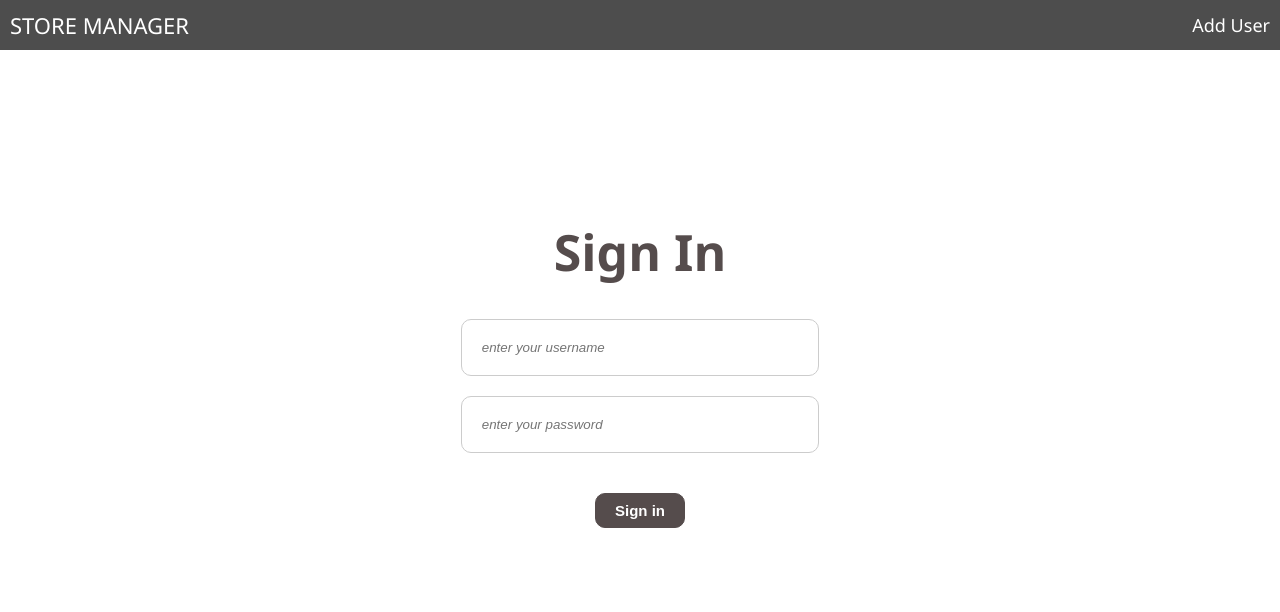
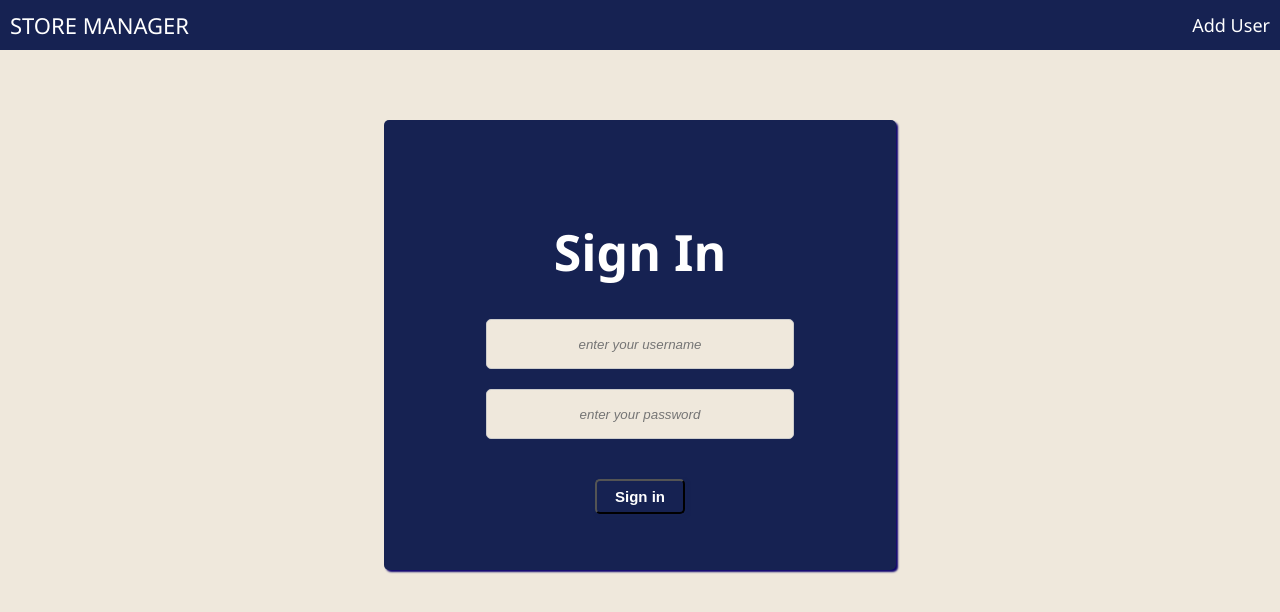
Before and after one commit to OreoluwaHelen/store-manager, a plain HTML site: page UI/index.html in a window 1280 px wide. Drawn offline with Linux system fonts and the light colour scheme.

Commit message:
(ch): Revam UI Again
-edited my UI pages

[(Finishes) #161412492]

```diff
--- a/UI/assets/css/createsales.css
+++ b/UI/assets/css/createsales.css
@@ -1,5 +1,8 @@
 body{
     margin: 0px;
+    background-color: ##efe8dc;
+    font-family: 'segoe ui';
+    color: #162252;
 }
 
 .addProduct{
@@ -27,7 +30,7 @@ th{
     height: 40px;
     font-weight: bold;
     font-size: 20px;
-    background-color:#505050;
+    background-color:#162252;
     color: #fff;
 }
 td{
@@ -90,6 +93,7 @@ button:hover{
 }
 #addBtn{
     cursor: pointer;
+    border-radius: 5px;
 }
 #addBtn:hover{
     background-color: #777;
@@ -104,7 +108,7 @@ button:hover{
 h1{
     text-align: center;
     padding: 50px;
-    color: rgb(14, 13, 13);
+
 }
 
 ::placeholder{
--- a/UI/assets/css/main.css
+++ b/UI/assets/css/main.css
@@ -1,46 +1,54 @@
 
+body{
+  margin: 0px auto;
+  font-family: 'segoe ui';
+  /* background-image: url('../images/imagee.jpg') no-repeat; */
+ background-color: #efe8dc;
+ background-size: contain;
+}
 
 .formGroup{
     margin: 70px auto;
-    /* border: 1px solid #ccc; */
     width: 40%;
     text-align: center;
     height: 450px;
     padding-top: 5%;
-    border-radius: 10px
-
-
+    border-radius: 5px;
+    background-color:#162252 ;
+    box-shadow: 2px 2px 2px rgb(11, 1, 107) ;
+    opacity: 100%;
 }
 .input {
 display: block;
 margin: 20px auto;
-/* height: 28px; */
-width: 70%;
-border-radius: 10px;
+width: 60%;
+border-radius: 5px;
 border: 1px solid #ccc;
-padding: 20px;
+background-color: #efe8dc;
+padding: 10px;
+height: 50px;
+text-align: center;
 }
 
 .input:focus, .input:active{
     outline: none;
+    background-color: #efe8dc;
 }
 
 * {
     box-sizing: border-box;
   }
 
-  body {
-    margin: 0px;
+
+  h1{
+    color:#fff;
+    font-size: 50px;
     font-family: 'segoe ui';
 
   }
-
-  h1{
-    color: rgb(85, 76, 76);
-    font-size: 50px;
-  }
   ::placeholder{
     font-style: italic;
+    padding: 3px;
   }
 
   .username{
@@ -49,23 +57,29 @@ padding: 20px;
   .btn{
     margin-top: 20px;
     height: 35px;
-    border-radius: 10px;
+    border-radius: 5px;
     padding-top: 10px auto;
-    background-color: rgb(85, 76, 76);
+    background-color: #162252;
     font-size: 15px;
     outline-style: none;
-    box-shadow: grey;
     width: 90px;
-    /* box-sizing: border-box; */
     color:white;
-    border: 1px solid rgb(85, 76, 76);
+    box-shadow: 2px 2px 2px 2px #162252;
     font-weight: bold;
+
   }
 
+  .btn:hover{
+    outline: #fff;
+    background-color: #333;
+
+  }
+
+  /* beginning of navbar */
   .nav {
     height: 50px;
     width: 100%;
-    background-color: #4d4d4d;
+    background-color: #162252;
     position: relative;
   }
 
@@ -150,3 +164,4 @@ padding: 20px;
       overflow-y: auto;
     }
   }
+  /* end of nav bar */
--- a/UI/assets/css/nav.css
+++ b/UI/assets/css/nav.css
@@ -1,7 +1,7 @@
 .nav {
     height: 50px;
     width: 100%;
-    background-color: #4d4d4d;
+    background-color: #162252;
     position: relative;
   }
 
--- a/UI/assets/css/singleProduct.css
+++ b/UI/assets/css/singleProduct.css
@@ -1,5 +1,7 @@
 body{
-    margin: 0px;
+    /* background-color: ##efe9e1; */
+    margin: 0px auto;
+    background-color: ;
 }
 .card{
     display: flex;
@@ -38,3 +40,13 @@ body{
     ;
 
 }
+
+.modal{
+    display: none;
+    z-index: 1;
+    left: 0;
+    top: 0;
+    width: 80%;
+    overflow: auto;
+
+}
--- a/UI/assets/css/userAccount.css
+++ b/UI/assets/css/userAccount.css
@@ -1,12 +1,16 @@
 body{
     margin: 0px;
+   background-color: #efe9e1;
+
 }
 .userAdd{
     margin: 3%;
-    border: 1px solid rgb(190, 181, 181);
+    border: 1px solid rgba(168, 206, 241, 0.281);
     box-shadow: 2px 2px 2px 2px #ccc;
     border-radius: 5px;
     padding-bottom: 70px;
+
+
 }
 
 #buttons{
@@ -26,7 +30,7 @@ th{
     height: 40px;
     font-weight: bold;
     font-size: 20px;
-    background-color:#505050;
+    background-color:#162252;
     color: #fff;
 }
 td{
@@ -40,7 +44,7 @@ th,td{
     border-bottom: 1px solid black;
 }
 
-tr:nth-child(odd) {background-color:#eee; }
+tr:nth-child() {background-color:#eee; }
 
 
 h1{
@@ -48,9 +52,8 @@ h1{
     color: black;
     margin-top: 70px;
     padding-bottom: 40px;
-}
-input,label{
-    /* display: block */
+    font-family: 'segoe ui';
+    color: #162252;
 }
 
 
@@ -61,11 +64,17 @@ input{
 }
 label{
     height: 40px;
-    margin-right: 10px;
-    /* background-color: pink; */
+    margin-right: 30px;
+    background-color: #162252;
     padding-top: 5px;
     font-weight: bold;
-    font-size: 20px
+    font-size: 20px;
+    width: 150px;
+    color: #fff;;
+    text-align: center;
+    padding-top: 20px;
+    outline: none;
+
 }
 
 .field{
--- a/UI/assets/css/viewproducts.css
+++ b/UI/assets/css/viewproducts.css
@@ -1,3 +1,8 @@
+body{
+    margin: 0px auto;
+    background-color: #efe8dc;
+}
+
 .allproducts{
     display: flex;
     flex-direction: column;
--- a/UI/index.html
+++ b/UI/index.html
@@ -23,20 +23,21 @@
                 </div>
                 <input type="checkbox" id="nav-check">
         <div class="nav-links">
-
             <a href="./products/userAccount.html">Add User</a>
         </div>
               </div>
 
-    <div class="formGroup">
+     <div class="formGroup">
         <h1>Sign In</h1>
 
         <form action="./products/createsales.html">
-
+           <div>
             <input class="input" type="text" name="" id="username" placeholder="enter your username"  required>
             <input class="input" type="password" name="pwd" id=""  minlength='8' placeholder="enter your password" required>
             <input  class="btn" type="submit" value="Sign in">
+        </div>
         </form>
     </div>
+
 </body>
 </html>
```
Also changed, not shown: UI/products/createsales.html (+1 -1 lines), UI/products/singleProduct.html (+5 -1 lines), UI/products/userAccount.html (+3 -1 lines), UI/products/viewproducts.html (+1 -1 lines), UI/assets/images/background.jpg (added), UI/assets/images/background3.jpg (added), UI/assets/images/imagee.jpg (added), UI/assets/images/images2.jpg (added), UI/assets/images/new.jpg (added), UI/assets/javascript/singleProducts.js (added).
